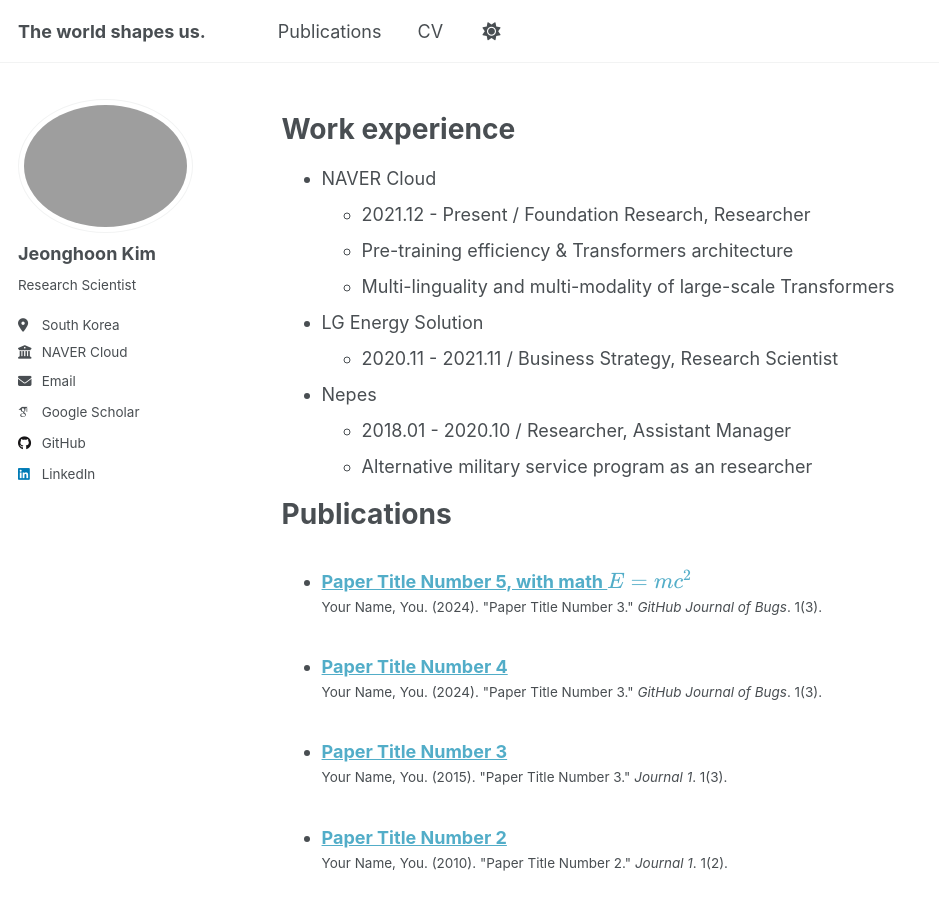
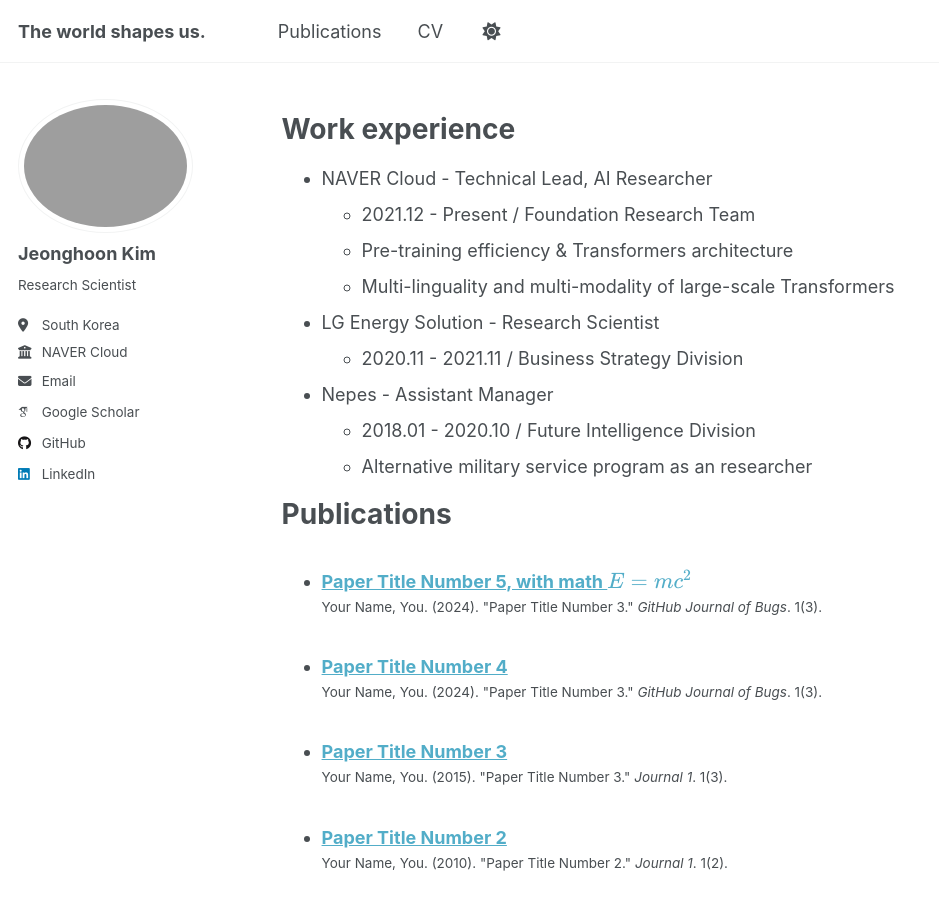
Before and after one commit to penpaperkeycode/penpaperkeycode.github.io, a Jekyll site: the page built from _pages/cv.md, in a window 1280 px wide and 900 px high. Shown: the whole window, without its empty margins (0-939 px from the left). Built offline with Jekyll 4.4.1, drawn with Linux system fonts in a browser that asks for light colours; some web fonts are replaced.

Commit message:
Update cv.md

```diff
--- a/_pages/cv.md
+++ b/_pages/cv.md
@@ -11,15 +11,14 @@ redirect_from:
 
 Work experience
 ======
-* NAVER Cloud
-  * 2021.12 - Present / Foundation Research, Researcher
+* NAVER Cloud - Technical Lead, AI Researcher
+  * 2021.12 - Present / Foundation Research Team
   * Pre-training efficiency & Transformers architecture
   * Multi-linguality and multi-modality of large-scale Transformers
-* LG Energy Solution
-  * 2020.11 - 2021.11 / Business Strategy, Research Scientist
-
-* Nepes
-  * 2018.01 - 2020.10 / Researcher, Assistant Manager
+* LG Energy Solution - Research Scientist
+  * 2020.11 - 2021.11 / Business Strategy Division
+* Nepes - Assistant Manager
+  * 2018.01 - 2020.10 / Future Intelligence Division
   * Alternative military service program as an researcher
 
 Publications
```
